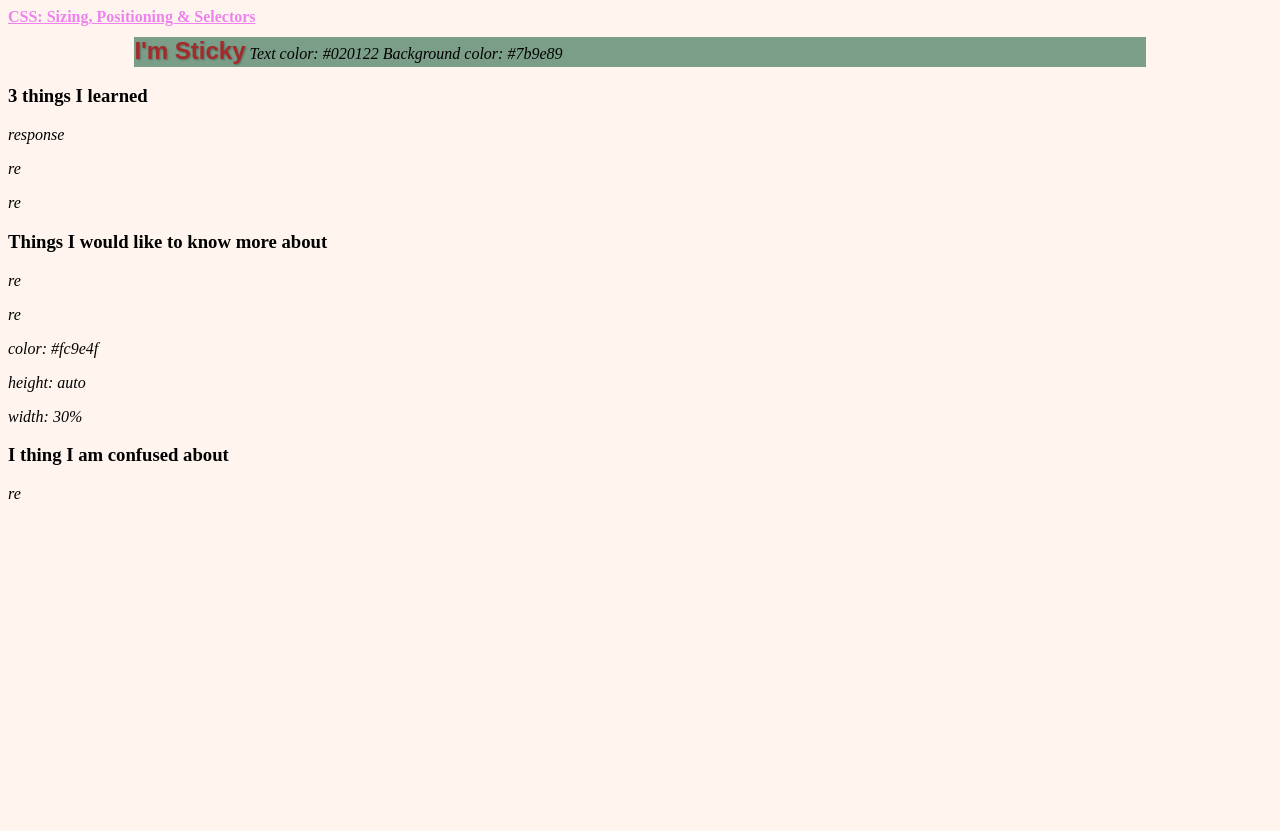
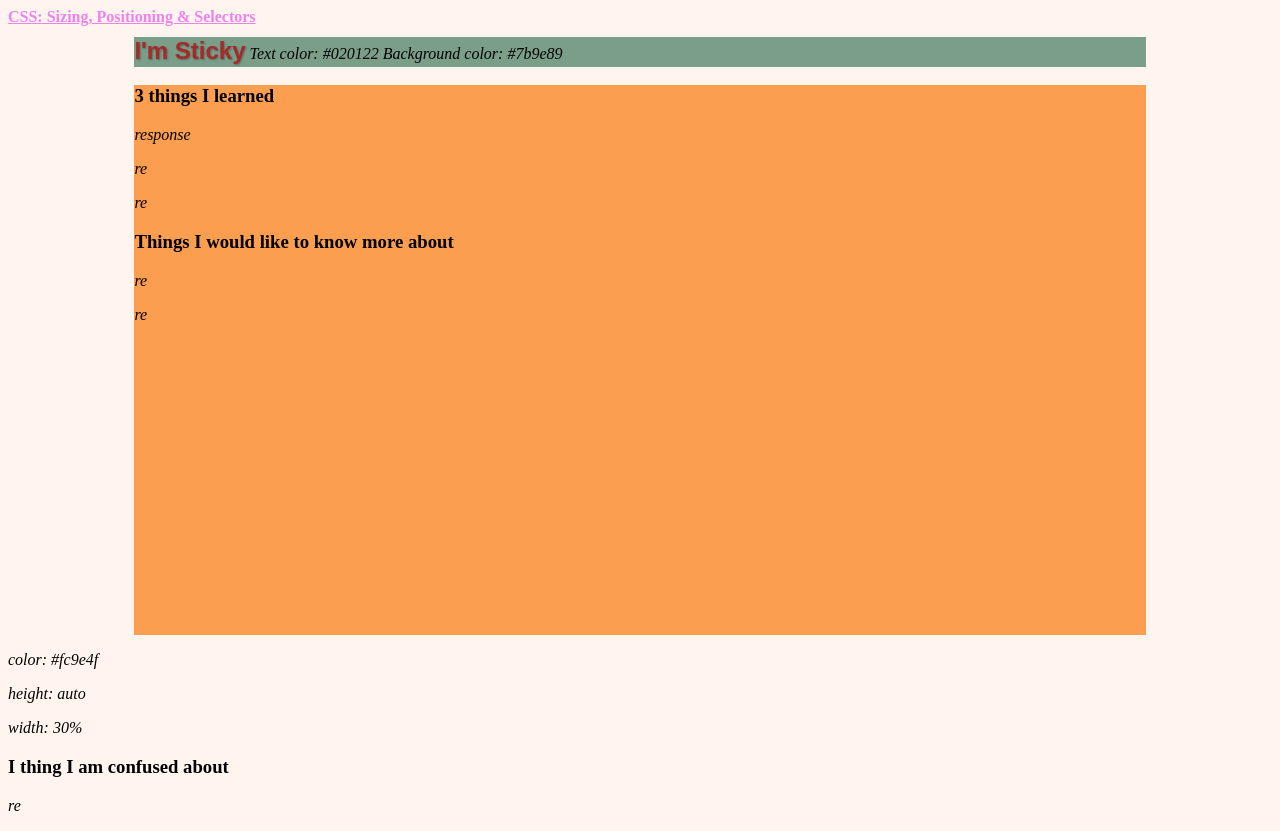
Before and after one commit to lalalalalamala/lalalalalamala.github.io, a plain HTML site: page class5demo.html in a window 1280 px wide. Before the commit the page ends 800 px from the top, so only its background shows below. Drawn offline with Linux system fonts and the light colour scheme.

Commit message:
Add styled parent div to class5demo.html
Added a parent div with specific styles.

```diff
--- a/class5demo.html
+++ b/class5demo.html
@@ -16,6 +16,14 @@
             }
             #header p, h2{
                 display: inline;
+            }
+
+            #parent{
+                position: relative;
+                width: 80%;
+                height: 550px;
+                margin: auto;
+                background-color: #fc9e4f;
             }
         </style>
     </head>
```
